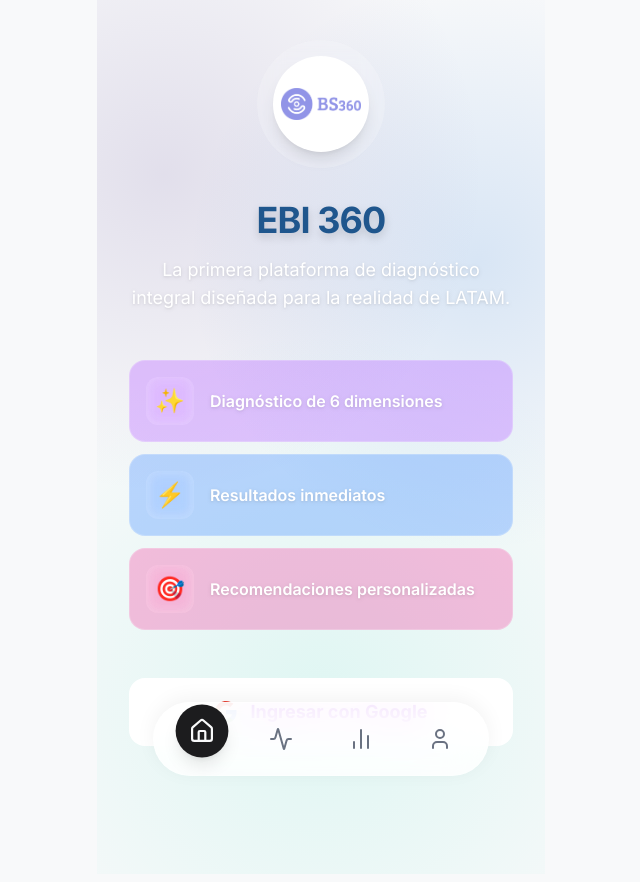
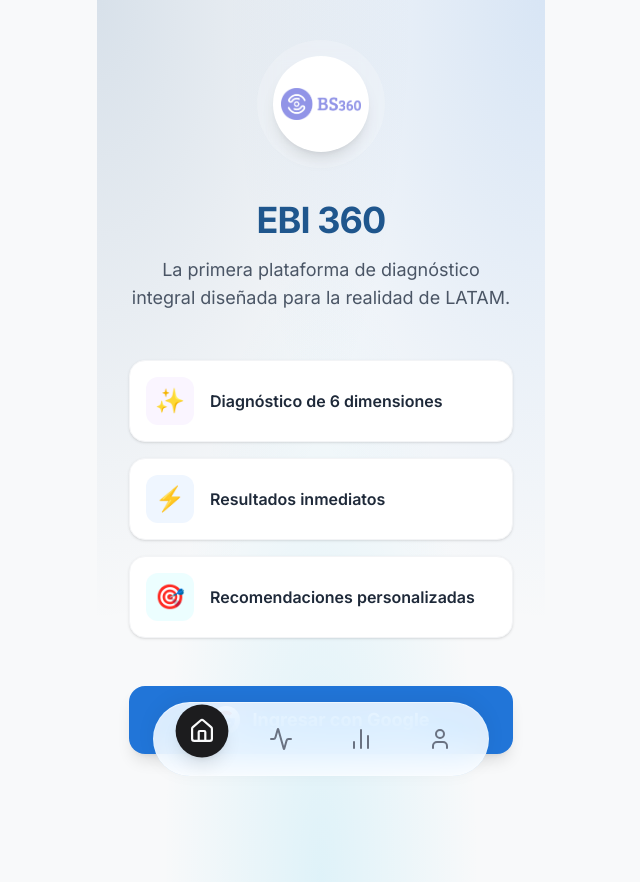
Before and after one commit to leandrosfierro/ebi-360, a Next.js app: page / in a window 1280 px wide. Shown: the whole page, without its empty margins (319-959 px from the left). Built offline with nearby package versions, Linux system fonts and the light colour scheme; no server answers.

Commit message:
Update Landing Page to match light theme brand guidelines

```diff
--- a/src/app/page.tsx
+++ b/src/app/page.tsx
@@ -24,7 +24,7 @@ export default async function Home() {
 
   // Landing Page for non-authenticated users
   return (
-    <div className="relative flex min-h-screen flex-col bg-gradient-mockup">
+    <div className="relative flex min-h-screen flex-col bg-mesh-gradient text-foreground">
       {/* Glassmorphic Container */}
       <div className="flex flex-1 flex-col items-center justify-center px-6 pt-10 pb-32">
         {/* Logo */}
@@ -41,35 +41,35 @@ export default async function Home() {
         </div>
 
         {/* Title */}
-        <h1 className="mb-4 text-center text-4xl font-bold text-white drop-shadow-lg animate-fadeIn" style={{ animationDelay: "0.1s" }}>
+        <h1 className="mb-4 text-center text-4xl font-bold text-brand-dark tracking-tight animate-fadeIn" style={{ animationDelay: "0.1s" }}>
           EBI 360
         </h1>
 
-        <p className="mb-12 max-w-sm text-center text-lg text-white drop-shadow animate-fadeIn" style={{ animationDelay: "0.2s" }}>
+        <p className="mb-12 max-w-sm text-center text-lg text-gray-600 animate-fadeIn" style={{ animationDelay: "0.2s" }}>
           La primera plataforma de diagnóstico integral diseñada para la realidad de LATAM.
         </p>
 
         {/* Feature Cards */}
-        <div className="mb-12 w-full max-w-sm space-y-3">
+        <div className="mb-12 w-full max-w-sm space-y-4">
           <div className="animate-fadeIn" style={{ animationDelay: "0.3s" }}>
             <FeatureCard
               icon="✨"
               text="Diagnóstico de 6 dimensiones"
-              bgColor="bg-purple-500/30"
+              iconColor="text-brand-purple bg-purple-50"
             />
           </div>
           <div className="animate-fadeIn" style={{ animationDelay: "0.4s" }}>
             <FeatureCard
               icon="⚡"
               text="Resultados inmediatos"
-              bgColor="bg-blue-500/30"
+              iconColor="text-brand-blue bg-blue-50"
             />
           </div>
           <div className="animate-fadeIn" style={{ animationDelay: "0.5s" }}>
             <FeatureCard
               icon="🎯"
               text="Recomendaciones personalizadas"
-              bgColor="bg-pink-500/30"
+              iconColor="text-brand-cyan bg-cyan-50"
             />
           </div>
         </div>
@@ -78,15 +78,17 @@ export default async function Home() {
         <form action="/auth/login" method="post" className="w-full max-w-sm">
           <button
             type="submit"
-            className="group flex w-full items-center justify-center rounded-2xl bg-white px-8 py-5 text-lg font-bold text-purple-700 shadow-glass-lg transition-all hover:scale-105 hover:shadow-2xl active:scale-95 animate-fadeIn"
+            className="group flex w-full items-center justify-center rounded-2xl bg-brand-blue px-8 py-5 text-lg font-bold text-white shadow-lg transition-all hover:scale-105 hover:bg-blue-600 active:scale-95 animate-fadeIn"
             style={{ animationDelay: "0.6s" }}
           >
-            <svg className="mr-3 h-6 w-6" viewBox="0 0 24 24">
-              <path fill="#4285F4" d="M22.56 12.25c0-.78-.07-1.53-.2-2.25H12v4.26h5.92c-.26 1.37-1.04 2.53-2.21 3.31v2.77h3.57c2.08-1.92 3.28-4.74 3.28-8.09z" />
-              <path fill="#34A853" d="M12 23c2.97 0 5.46-.98 7.28-2.66l-3.57-2.77c-.98.66-2.23 1.06-3.71 1.06-2.86 0-5.29-1.93-6.16-4.53H2.18v2.84C3.99 20.53 7.7 23 12 23z" />
-              <path fill="#FBBC05" d="M5.84 14.09c-.22-.66-.35-1.36-.35-2.09s.13-1.43.35-2.09V7.07H2.18C1.43 8.55 1 10.22 1 12s.43 3.45 1.18 4.93l2.85-2.22.81-.62z" />
-              <path fill="#EA4335" d="M12 5.38c1.62 0 3.06.56 4.21 1.64l3.15-3.15C17.45 2.09 14.97 1 12 1 7.7 1 3.99 3.47 2.18 7.07l3.66 2.84c.87-2.6 3.3-4.53 6.16-4.53z" />
-            </svg>
+            <div className="mr-3 rounded-full bg-white p-1">
+              <svg className="h-5 w-5" viewBox="0 0 24 24">
+                <path fill="#4285F4" d="M22.56 12.25c0-.78-.07-1.53-.2-2.25H12v4.26h5.92c-.26 1.37-1.04 2.53-2.21 3.31v2.77h3.57c2.08-1.92 3.28-4.74 3.28-8.09z" />
+                <path fill="#34A853" d="M12 23c2.97 0 5.46-.98 7.28-2.66l-3.57-2.77c-.98.66-2.23 1.06-3.71 1.06-2.86 0-5.29-1.93-6.16-4.53H2.18v2.84C3.99 20.53 7.7 23 12 23z" />
+                <path fill="#FBBC05" d="M5.84 14.09c-.22-.66-.35-1.36-.35-2.09s.13-1.43.35-2.09V7.07H2.18C1.43 8.55 1 10.22 1 12s.43 3.45 1.18 4.93l2.85-2.22.81-.62z" />
+                <path fill="#EA4335" d="M12 5.38c1.62 0 3.06.56 4.21 1.64l3.15-3.15C17.45 2.09 14.97 1 12 1 7.7 1 3.99 3.47 2.18 7.07l3.66 2.84c.87-2.6 3.3-4.53 6.16-4.53z" />
+              </svg>
+            </div>
             Ingresar con Google
           </button>
         </form>
@@ -95,13 +97,13 @@ export default async function Home() {
   );
 }
 
-function FeatureCard({ icon, text, bgColor }: { icon: string; text: string; bgColor: string }) {
+function FeatureCard({ icon, text, iconColor }: { icon: string; text: string; iconColor: string }) {
   return (
-    <div className={`flex items-center space-x-4 rounded-2xl ${bgColor} border border-white/20 p-4 backdrop-blur-md transition-all hover:scale-[1.02] hover:bg-white/20`}>
-      <div className="flex h-12 w-12 items-center justify-center rounded-xl bg-white/30 text-2xl backdrop-blur-sm">
+    <div className="flex items-center space-x-4 rounded-2xl bg-white p-4 shadow-sm border border-gray-100 transition-all hover:scale-[1.02] hover:shadow-md">
+      <div className={`flex h-12 w-12 items-center justify-center rounded-xl text-2xl ${iconColor}`}>
         {icon}
       </div>
-      <span className="flex-1 font-semibold text-white drop-shadow">{text}</span>
+      <span className="flex-1 font-semibold text-gray-800">{text}</span>
     </div>
   );
 }
```
